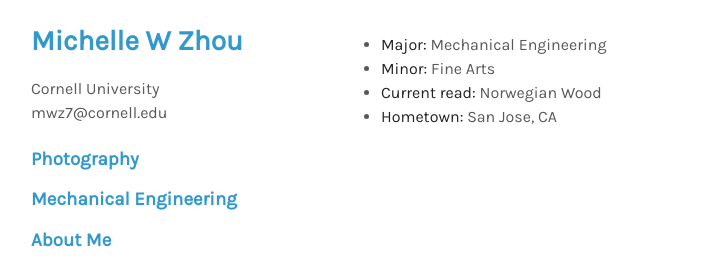
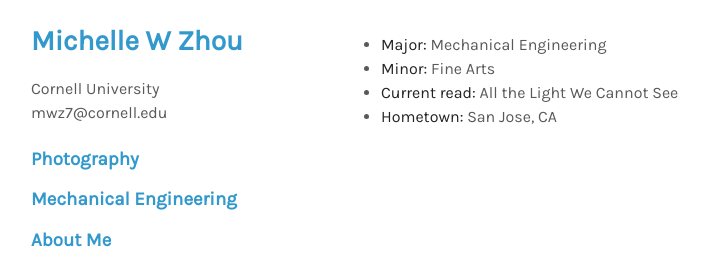
Before and after one commit to mwz724/mwz724.github.io, a Jekyll site: the page built from about.md, in a window 1280 px wide. Shown: the part 195-472 px from the top of the page, without its empty margins (129-838 px from the left). Built offline with Jekyll 4.4.1, drawn with Linux system fonts in a browser that asks for light colours; nearby versions of some CDN libraries; a style sheet for code colours, icons or effects is not loaded.

Commit message:
Update about.md

```diff
--- a/about.md
+++ b/about.md
@@ -12,5 +12,5 @@ permalink: /about
 
 - **Major:** Mechanical Engineering
 - **Minor:** Fine Arts
-- **Current read:** Norwegian Wood
+- **Current read:** All the Light We Cannot See
 - **Hometown:** San Jose, CA
```
